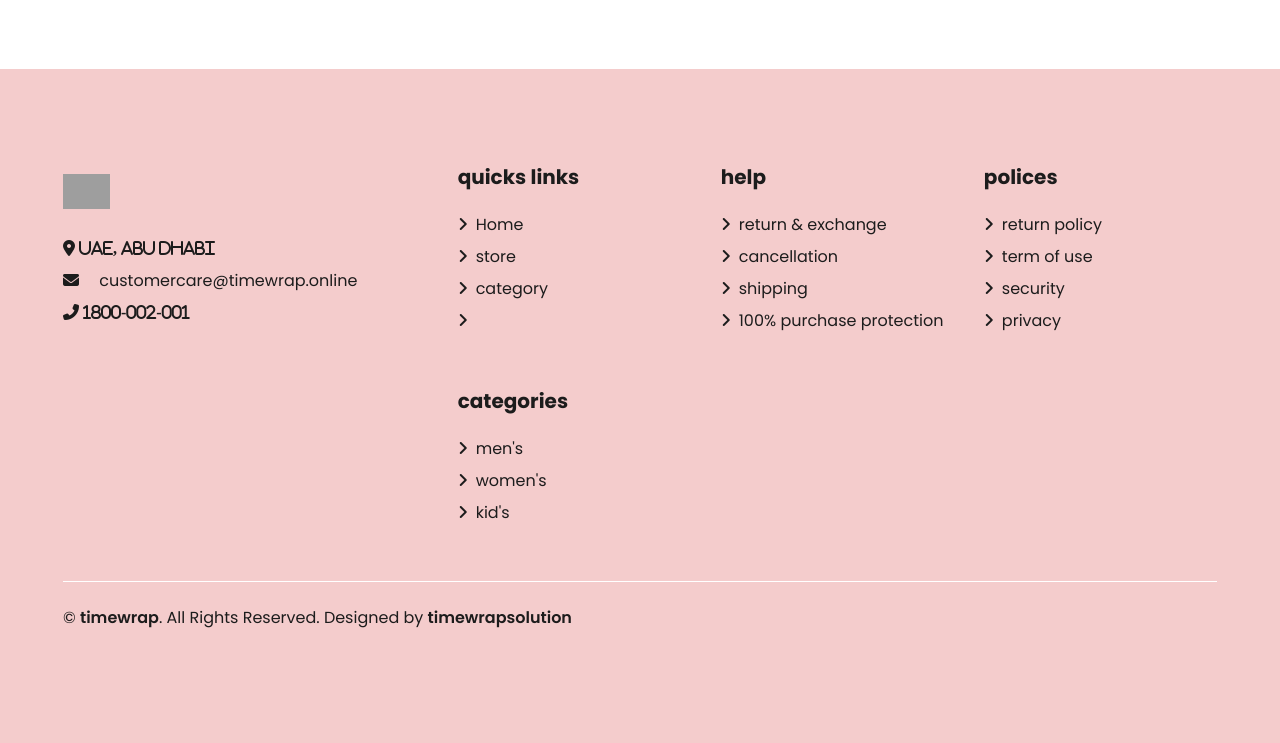
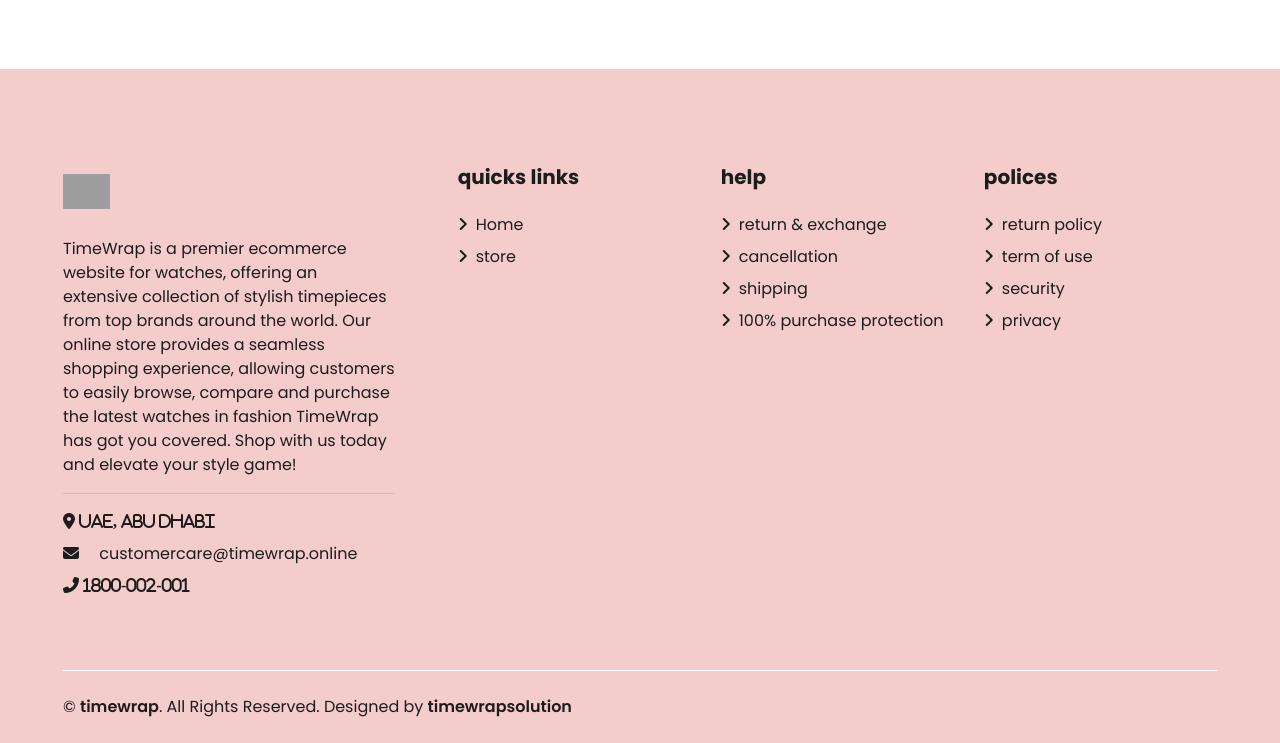
Before and after one commit to shahidthoduvil/Timewrap-ecommerce, a Django app: page / in a window 1280 px wide. Shown: the part 554-1297 px from the top of the page. Before the commit the page ends 1182 px from the top, so only its background shows below. Run offline with Django 4.2, Linux system fonts and the light colour scheme; data that the repository does not hold is empty; some libraries are stand-ins or nearby versions; grey boxes are pictures that could not be loaded.

Commit message:
post updation4

```diff
--- a/ecom_Timewrap/home/templates/base.html
+++ b/ecom_Timewrap/home/templates/base.html
@@ -254,7 +254,12 @@
                         <img src="/static/img/timewraplogi.png" style="width:100;height:35px;" />
                     </h1>
                 </a>
-                <p></p>
+                <p class="mb-2  " >TimeWrap is a premier ecommerce website for watches,
+                offering an extensive collection of stylish timepieces from top brands around the world.
+                Our online store provides a seamless shopping experience,
+                allowing customers to easily browse, compare and purchase the latest watches in fashion
+                TimeWrap has got you covered. Shop with us today and elevate your style game!</p>
+               <hr/>
                 <p class="mb-2">
                     <i class="fa fa-map-marker-alt text-black mr-3">
                     uae, abu Dhabi
@@ -267,6 +272,7 @@
                 <p class="mb-0">
                     <i class="fa fa-phone-alt text-black mr-3"> 1800-002-001 </i>
                 </p>
+
             </div>
             <div class="col-lg-8 col-md-12">
                 <div class="row">
@@ -275,9 +281,6 @@
                         <div class="d-flex flex-column justify-content-start">
                             <a class="text-dark mb-2" href="{% url 'home' %}"><i class="fa fa-angle-right mr-2"></i>Home</a>
                             <a class="text-dark mb-2" href="{% url 'store' %}"><i class="fa fa-angle-right mr-2"></i>store</a>
-                            <a class="text-dark mb-2" href=""><i class="fa fa-angle-right mr-2"></i>category</a>
-
-                            <a class="text-dark" href=""><i class="fa fa-angle-right mr-2"></i></a>
                         </div>
                     </div>
                     <div class="col-md-4 mb-5">
@@ -300,19 +303,17 @@
                             <a class="text-dark mb-2" href=""><i class="fa fa-angle-right mr-2"></i>privacy</a>
                         </div>
                     </div>
-                    <div class="col-md-4 mb-5">
-                        <div class="d-flex flex-column justify-content-start">
-                            <h5 class="font-weight-bold text-dark mb-4">categories</h5>
-                            <a class="text-dark mb-2" href=""><i class="fa fa-angle-right mr-2"></i>men's</a>
-                            <a class="text-dark mb-2" href=""><i class="fa fa-angle-right mr-2"></i>women's</a>
-                            <a class="text-dark mb-2" href=""><i class="fa fa-angle-right mr-2"></i>kid's</a>
-                        </div>
-                    </div>
+
                 </div>
             </div>
         </div>
+
+        <br>
         <div class="row border-top border-light mx-xl-5 py-4">
+
             <div class="col-md-6 px-xl-0">
+
+
                 <p class="mb-md-0 text-center text-md-left text-dark">
                     &copy;
                     <a class="text-dark font-weight-semi-bold" href="#">timewrap</a>.
@@ -320,9 +321,10 @@
                     <a class="text-dark font-weight-semi-bold" href="">timewrapsolution</a><br />
                     <a href="" target="_blank"></a>
                 </p>
+
             </div>
             <div class="col-md-6 px-xl-0 text-center text-md-right">
-                <img class="img-fluid" src="" alt="" />
+
             </div>
         </div>
     </div>
```
